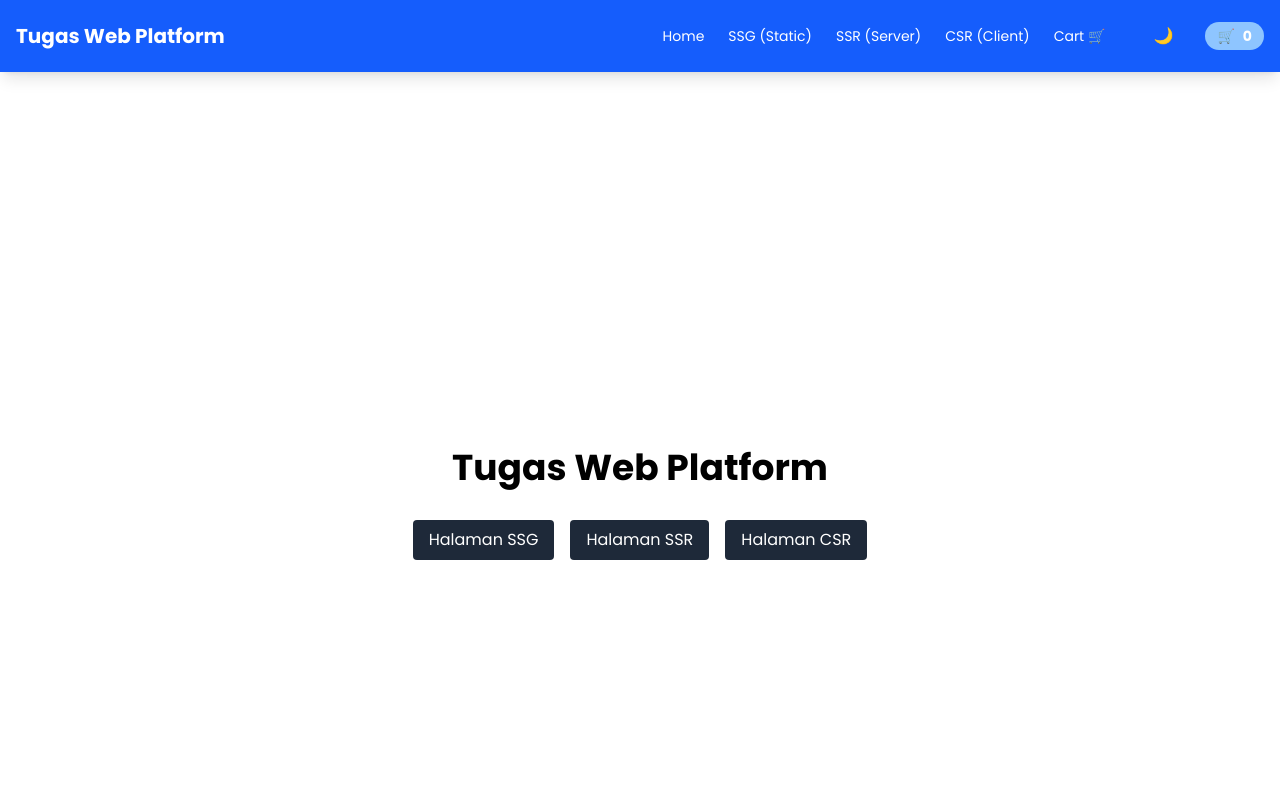
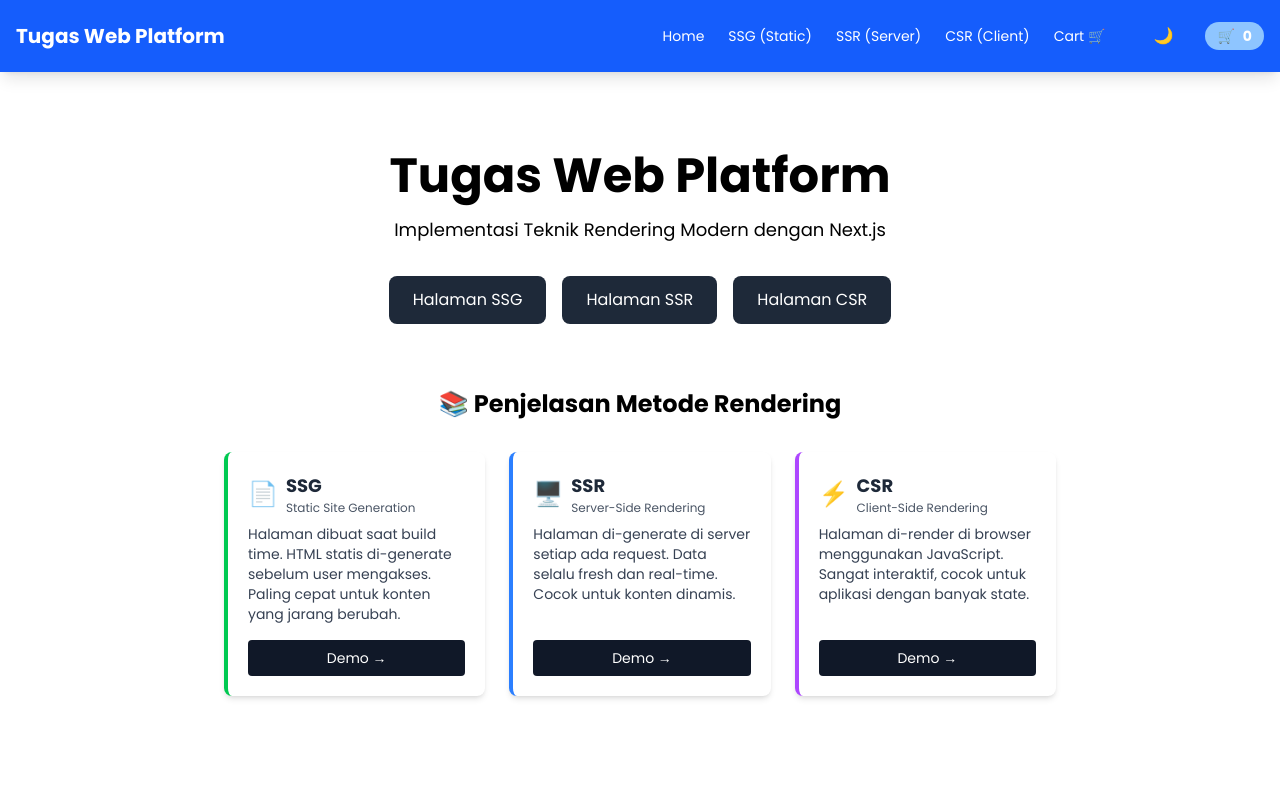
Before and after one commit to Vinnhel/tugas-web-platform, a Next.js app: page / in a window 1280 px wide. Shown: the top 800 px of the page. Built offline with nearby package versions, Linux system fonts and the light colour scheme.

Commit message:
Penambahan RenderingCard: Penjelasan Render pada Homepage

```diff
--- a/src/app/layout.tsx
+++ b/src/app/layout.tsx
@@ -18,7 +18,7 @@ export default function RootLayout({
 }) {
   return (
     <html lang="id">
-      <body className={`${poppins.className} transition-colors duration-300`}>
+      <body className={`${poppins.className} transition-colors duration-300 text-gray-900 dark:text-white`}>
         <ThemeProvider>
           <CartProvider>
             <Navbar />
--- a/src/app/page.tsx
+++ b/src/app/page.tsx
@@ -1,14 +1,99 @@
 import Link from 'next/link';
+// import Background from '@/components/Background';
+import RenderingCard from '@/components/RenderingCard';
 
 export default function Home() {
+  const renderingMethods = [
+    {
+      title: 'SSG',
+      fullName: 'Static Site Generation',
+      description:
+        'Halaman dibuat saat build time. HTML statis di-generate sebelum user mengakses. Paling cepat untuk konten yang jarang berubah.',
+      color: 'border-green-500',
+      href: '/ssg',
+      icon: '📄',
+    },
+    {
+      title: 'SSR',
+      fullName: 'Server-Side Rendering',
+      description:
+        'Halaman di-generate di server setiap ada request. Data selalu fresh dan real-time. Cocok untuk konten dinamis.',
+      color: 'border-blue-500',
+      href: '/ssr',
+      icon: '🖥️',
+    },
+    {
+      title: 'CSR',
+      fullName: 'Client-Side Rendering',
+      description:
+        'Halaman di-render di browser menggunakan JavaScript. Sangat interaktif, cocok untuk aplikasi dengan banyak state.',
+      color: 'border-purple-500',
+      href: '/csr',
+      icon: '⚡',
+    },
+  ];
+
   return (
-    <main className="flex min-h-screen flex-col items-center justify-center p-24">
-      <h1 className="text-4xl font-bold mb-8">Tugas Web Platform</h1>
-      <div className="flex gap-4">
-        <Link href="/ssg" className="px-4 py-2 bg-gray-800 text-white rounded">Halaman SSG</Link>
-        <Link href="/ssr" className="px-4 py-2 bg-gray-800 text-white rounded">Halaman SSR</Link>
-        <Link href="/csr" className="px-4 py-2 bg-gray-800 text-white rounded">Halaman CSR</Link>
+    <div className="min-h-screen bg-transparent transition-colors">
+      <div className="max-w-6xl mx-auto px-4 py-12">
+        {/* SECTION 1: Welcome & Navigation Buttons */}
+        <section className="text-center mb-16">
+          <h1 className="text-4xl md:text-5xl font-bold mb-4 transition-colors">
+            Tugas Web Platform
+          </h1>
+          <p className="mb-8 text-lg transition-colors">
+            Implementasi Teknik Rendering Modern dengan Next.js
+          </p>
+
+          {/* Tombol Navigasi */}
+          <div className="flex flex-wrap justify-center gap-4">
+            <Link
+              href="/ssg"
+              className="px-6 py-3 bg-gray-800 dark:bg-gray-700 text-white rounded-lg hover:bg-gray-700 dark:hover:bg-gray-600 transition font-medium"
+            >
+              Halaman SSG
+            </Link>
+            <Link
+              href="/ssr"
+              className="px-6 py-3 bg-gray-800 dark:bg-gray-700 text-white rounded-lg hover:bg-gray-700 dark:hover:bg-gray-600 transition font-medium"
+            >
+              Halaman SSR
+            </Link>
+            <Link
+              href="/csr"
+              className="px-6 py-3 bg-gray-800 dark:bg-gray-700 text-white rounded-lg hover:bg-gray-700 dark:hover:bg-gray-600 transition font-medium"
+            >
+              Halaman CSR
+            </Link>
+          </div>
+        </section>
+
+        {/* SECTION 2: Penjelasan Metode Rendering */}
+        <section>
+          <h2 className="text-2xl font-bold text-center mb-8 transition-colors">
+            📚 Penjelasan Metode Rendering
+          </h2>
+
+          <div className="grid md:grid-cols-3 gap-6">
+            {renderingMethods.map((method) => (
+              <RenderingCard
+                key={method.title}
+                title={method.title}
+                fullName={method.fullName}
+                description={method.description}
+                color={method.color}
+                href={method.href}
+                icon={method.icon}
+              />
+            ))}
+          </div>
+        </section>
+
+        {/* Footer */}
+        <footer className="text-center mt-16 text-gray-500 dark:text-gray-400 text-sm transition-colors">
+
+        </footer>
       </div>
-    </main>
+    </div>
   );
 }
--- /dev/null
+++ b/src/components/RenderingCard.tsx
@@ -0,0 +1,53 @@
+import Link from 'next/link';
+
+interface RenderingCardProps {
+  title: string;
+  fullName: string;
+  description: string;
+  color: string; // Warna border (green/blue/purple)
+  href: string;
+  icon: string;
+}
+
+export default function RenderingCard({
+  title,
+  fullName,
+  description,
+  color,
+  href,
+  icon,
+}: RenderingCardProps) {
+  return (
+    // Border & Background menyesuaikan mode
+    <div className={`border-l-4 p-5 rounded-lg shadow-md ${color}
+      bg-white dark:bg-gray-800
+      dark:shadow-gray-900/50
+      flex flex-col h-full transition-colors duration-300`}>
+
+      <div className="flex items-center gap-2 mb-2">
+        <span className="text-2xl">{icon}</span>
+        <div>
+          <h3 className="text-lg font-bold text-gray-800 dark:text-gray-100">
+            {title}
+          </h3>
+          <p className="text-xs text-gray-600 dark:text-gray-400">
+            {fullName}
+          </p>
+        </div>
+      </div>
+
+      <p className="text-gray-700 dark:text-gray-300 text-sm mb-4 grow">
+        {description}
+      </p>
+
+      <Link
+        href={href}
+        className="block w-full text-center bg-gray-900 dark:bg-gray-700
+          text-white py-2 rounded text-sm
+          hover:bg-gray-700 dark:hover:bg-gray-600 transition"
+      >
+        Demo →
+      </Link>
+    </div>
+  );
+}
```
